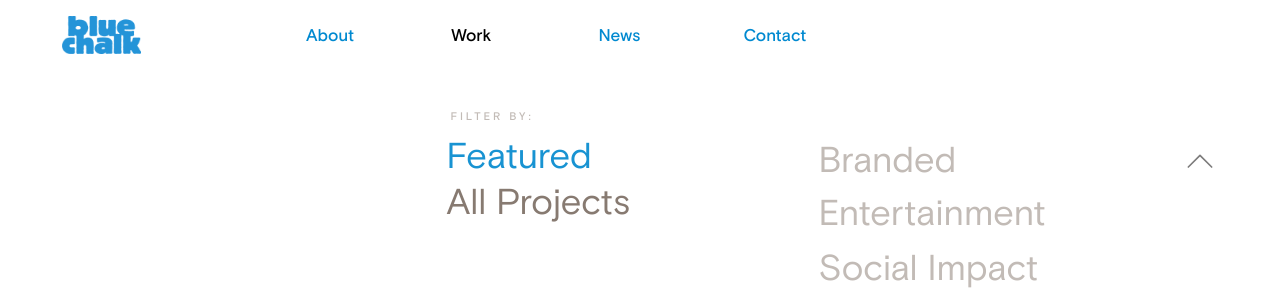
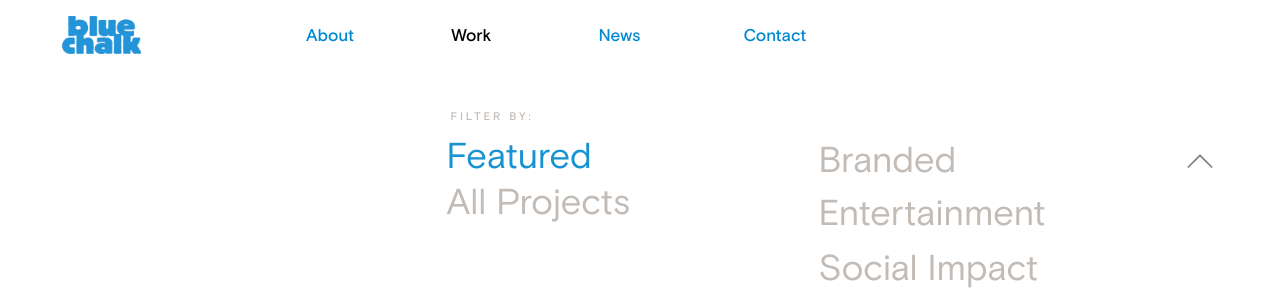
Before and after one commit to Mumerdevverx/blue_chalk, a React (Vite) app: page /work in a window 1280 px wide. Shown: the top 290 px of the page. Built offline with nearby package versions, Linux system fonts and the light colour scheme; no server answers.

Commit message:
feat: update text color for 'All Projects' filter button for improved visibility

```diff
--- a/src/components/work/AllProjectwork.jsx
+++ b/src/components/work/AllProjectwork.jsx
@@ -234,7 +234,7 @@ const AllProjectwork = () => {
                 className={`lg:text-[36px] md:text-4xl text-xl py-0.5 cursor-pointer transition-all duration-300 w-full text-left whitespace-nowrap ${
                   activeFilter === "All Projects"
                     ? "text-[#1893D2]"
-                    : "text-[#877A71] hover:text-[#1893D2]"
+                    : "text-[#C2BBB6] hover:text-[#1893D2]"
                 }`}
               >
                 All Projects
```
